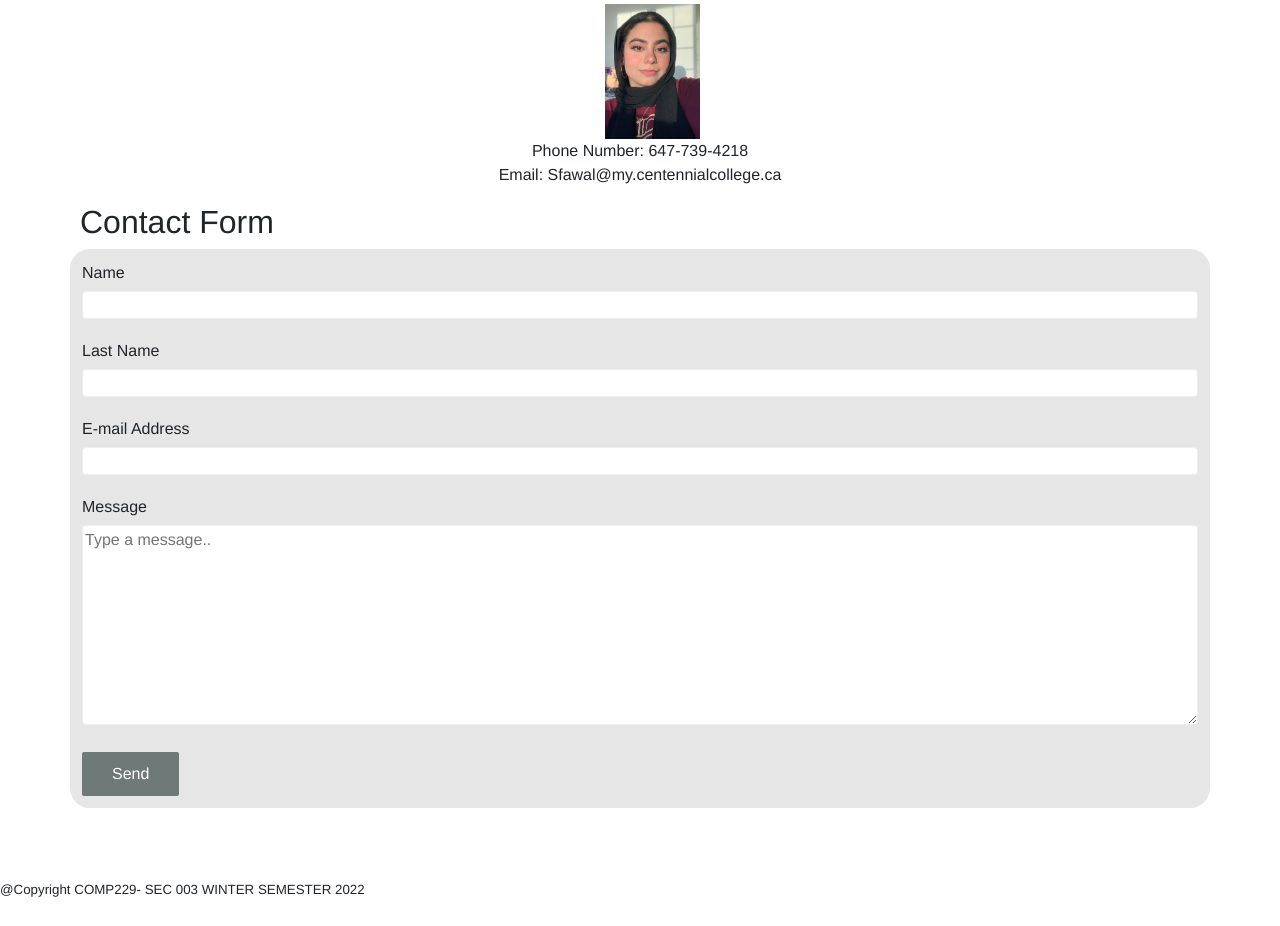
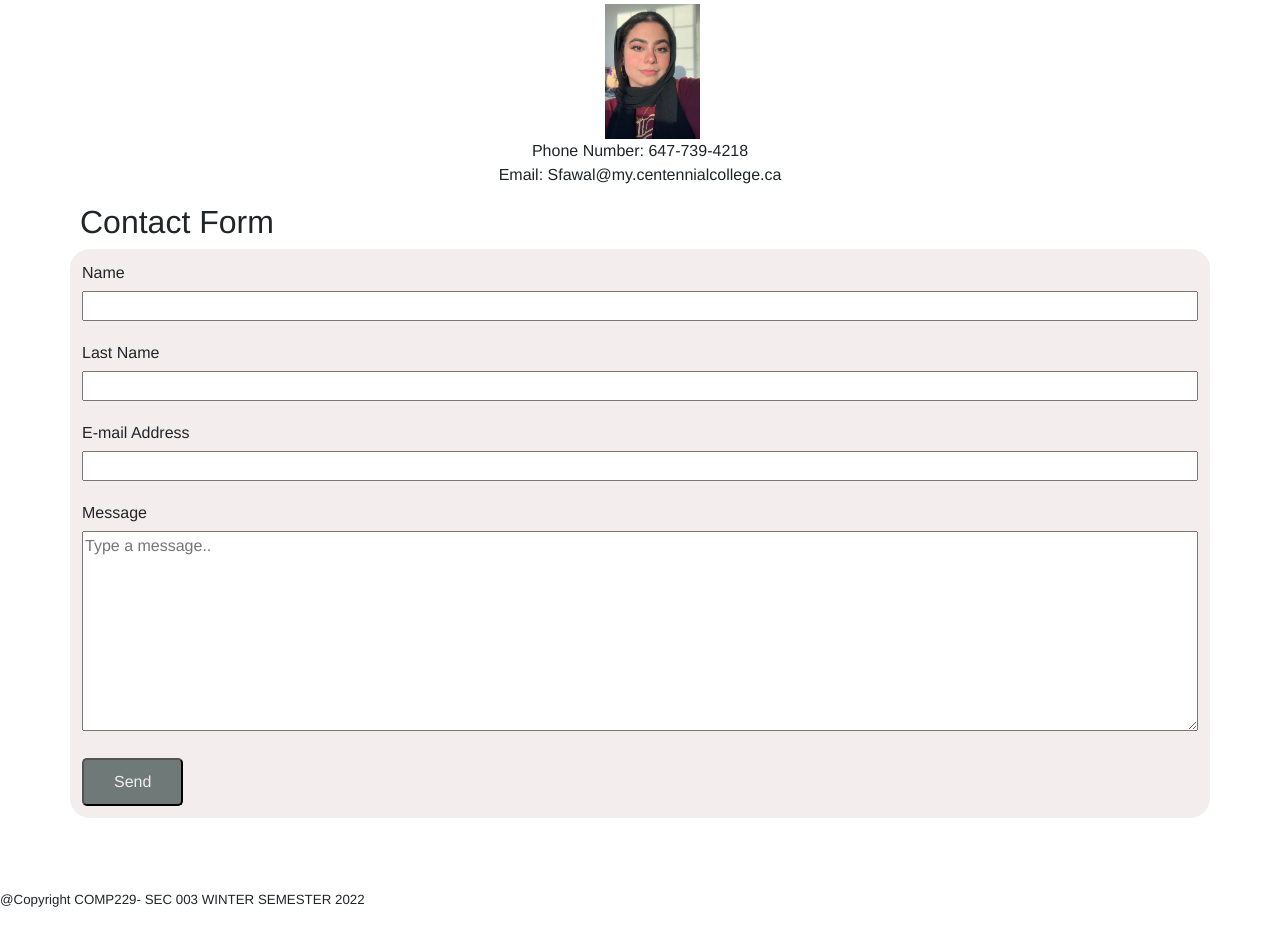
Before and after one commit to sfawal/COMP229.003, a Node server app: page /contact in a window 1280 px wide. Shown: the part 142-1068 px from the top of the page. Before the commit the page ends 1039 px from the top, so only its background shows below. Run offline with Node 20, Linux system fonts and the light colour scheme; some libraries are stand-ins or nearby versions.

Commit message:
update 5.0

```diff
--- a/views/about.ejs
+++ b/views/about.ejs
@@ -1,12 +1,16 @@
+<!--about page for portfolio -->
 <% include partials/header.ejs %>
 
 <br><br>
-<h1 style="padding-left: 25px;">About Me</h1>
+<header>
+  <h1 style="padding-left: 25px;">About Me</h1>
+</header>
   <br><br><br>
   <h4 style="padding-left: 25px;">Syeda Fawal </h4>
   <img src="/images/image.jpg" alt="logo" style="width: 300px; align-content: center; padding-left: 25px;">
 
   <br><br><br>
+  <!--Short para about me -->
   <h5 style="padding-left: 25px;"><b>Who am I?</b> </h5>
   <p style="padding-left: 25px;">My name is Syeda Fawal. I live in Toronto, Canada. I am currently in my 4th semester at centennial college for the program Software Engineering Technology. I work at a Long Term Care home in Scarborough helping the elderly navigate their daily life alongside nurses and psws. Some of my hobbies include: napping, reading, hiking and movies. I am the oldest of 4 siblings and love bossing the others around. I have 2 cats: Roma and Koya who are beautiful Russian Blue. </p>
 
--- a/views/contact.ejs
+++ b/views/contact.ejs
@@ -1,6 +1,8 @@
+<!--contact page for portfolio -->
+
 <% include partials/header.ejs %>
 
-<html>
+<!--Styling for contact form-->
   <head>
     <style>
       body {
@@ -13,31 +15,27 @@
       select,
       textarea {
         width: 100%;
-        border: 1px solid #eeeeee;
-        border-radius: 4px;
         box-sizing: border-box;
         margin-top: 6px;
         margin-bottom: 20px;
-        resize: vertical;
       }
       input[type=submit] {
         background-color: #6f7977;
-        color: #ffffff;
+        color: #f3eded;
         padding: 10px 30px;
-        border: none;
-        border-radius: 2px;
-        cursor: pointer;
+        border-radius: 5px;
       }
 
       .container {
         border-radius: 20px;
-        background-color: #e6e6e6;
+        background-color: #f3eded;
         padding: 12px;
       }
     </style>
   </head>
   <br><br>
   <body>
+      <!--my contact info -->
     <center>
     <h5 style="padding-left: 25px;">Syeda Fawal </h5>
     <img src="/images/image.jpg" alt="logo" style="width: 120px; align-content: center; padding-left: 25px;">
@@ -46,6 +44,7 @@
         Email: Sfawal@my.centennialcollege.ca <br>
     </p></center>
 
+    <!-- contact form -->
     <h2 style="padding-left: 80px;">Contact Form</h2>
     <div class="container">
       <form action="/form/submit" method="POST">
@@ -61,12 +60,9 @@
         <label for="message">Message</label>
         <textarea id="message" name="message" placeholder="Type a message.." style="height:200px"></textarea>
         <input type="submit" value="Send" class="nav-link active" href = "/home">
-
-
       </form>
     </div>
   </body>
-</html>
 
 <br><br><br>
   <% include partials/footer.ejs %>
--- a/views/partials/footer.ejs
+++ b/views/partials/footer.ejs
@@ -1,3 +1,4 @@
+<!--footer made with professor in class-->
 <p style="font-size: smaller;">@Copyright COMP229- SEC 003  WINTER SEMESTER 2022 </p>
   <script src="jquery/dist/jquery.slim.min.js"></script>
   <script src="bootstrap/dist/js/bootstrap.min.js"></script>
--- a/views/partials/header.ejs
+++ b/views/partials/header.ejs
@@ -1,3 +1,4 @@
+<!--Header made with professor in class-->
 <!DOCTYPE html>
 <html lang="en">
 <head>
--- a/views/projects.ejs
+++ b/views/projects.ejs
@@ -1,3 +1,4 @@
+<!--projects page for portfolio -->
 <% include partials/header.ejs %>
 
   <br><br>
@@ -6,6 +7,7 @@
 <h4>Here are some past projects I have worked on</h4>
 <br><br>
 
+<!--3 porjects done -->
 <table>
     <tr>
         <td><img src="/images/rent.jpg.png" height="140px"></td>
```
Also changed, not shown: views/home.ejs (+7 -1 lines), views/services.ejs (+7 -2 lines).
